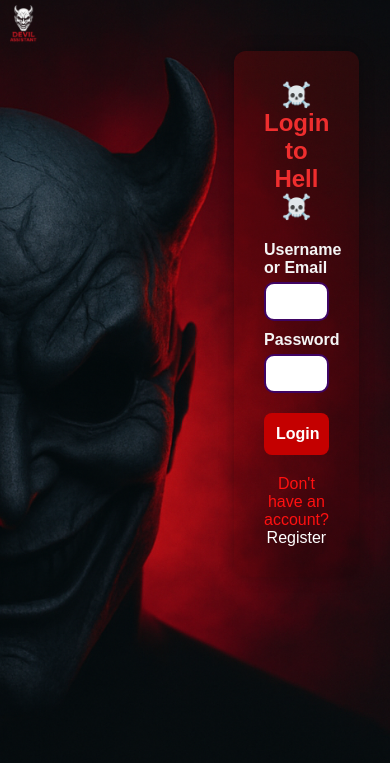
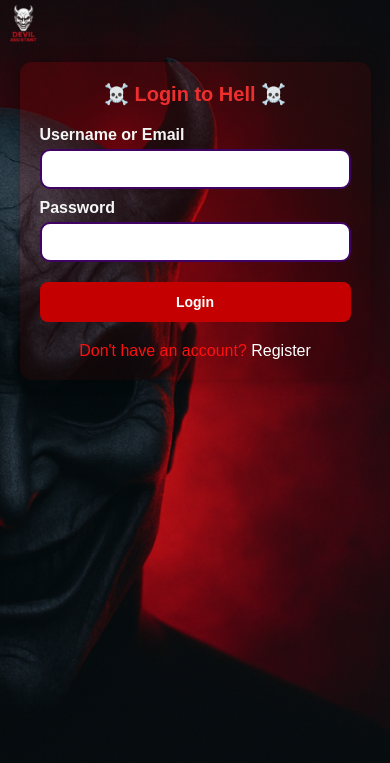
Before and after one commit to divyansh1539/personal-assistant, a Django app: page / in a window 390 px wide. Shown: the top 763 px of the page. Run offline with Django 5.2, Linux system fonts and the light colour scheme.

Commit message:
create responsive

```diff
--- a/devil/static/images/style.css
+++ b/devil/static/images/style.css
@@ -281,3 +281,23 @@ body {
 text-decoration: none;
 color: white;
 }
+@media (max-width: 600px) {
+  .container1 {
+    padding: 20px;
+    width: 90%;
+    margin: 5% auto;
+  }
+
+  .container1 h2 {
+    font-size: 20px;
+  }
+
+  .container1 input,
+  .container1 button {
+    font-size: 14px;
+  }
+
+  .logo img {
+    width: 80px;
+  }
+}
```
Lines whose indentation alone changed are shown as unchanged.
